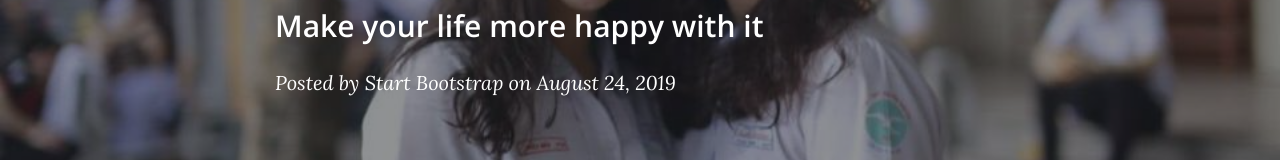
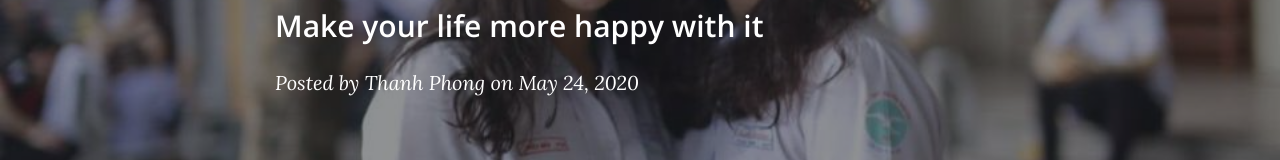
Before and after one commit to loithanhphong0906/18130175, a website: page post.html in a window 1280 px wide. Shown: the part 333-493 px from the top of the page. Drawn offline with nearby package versions, Linux system fonts and the light colour scheme.

Commit message:
Update post.html

```diff
--- a/post.html
+++ b/post.html
@@ -62,8 +62,8 @@
             <h1>IT give you a lot of things to do and learn form it </h1>
             <h2 class="subheading">Make your life more happy with it</h2>
             <span class="meta">Posted by
-              <a href="#">Start Bootstrap</a>
-              on August 24, 2019</span>
+              <a href="#">Thanh Phong</a>
+              on May 24, 2020</span>
           </div>
         </div>
       </div>
```
